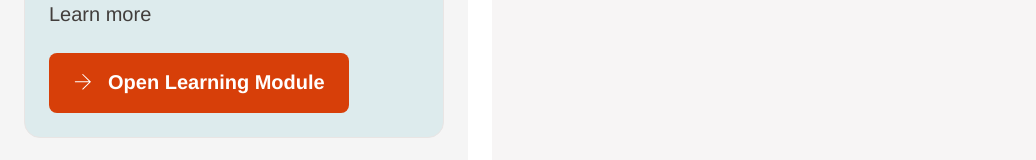
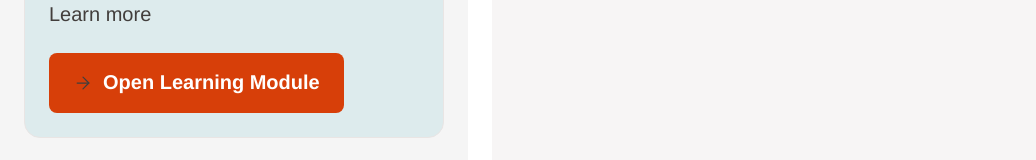
Before and after one commit to LoganJordan04/hatfield-live-data-public-ui, a React (Vite) app: page /ModulePage in a window 1280 px wide. Shown: the part 540-700 px from the top of the page, without its empty margins (0-1036 px from the left). Built offline with nearby package versions, Linux system fonts and the light colour scheme.

Commit message:
Swap svg icons w/ lucide icons

```diff
--- a/src/buttons/OpenLearningModuleButton.tsx
+++ b/src/buttons/OpenLearningModuleButton.tsx
@@ -1,7 +1,7 @@
 import { useNavigate } from "react-router-dom";
+import { ArrowRight } from "lucide-react";
 
 export default function OpenLearningModuleButton() {
-
   const navigate = useNavigate();
 
   return (
@@ -11,13 +11,7 @@ export default function OpenLearningModuleButton() {
       onClick={() => navigate("/LearningPage")}
       className="inline-flex items-center justify-center gap-2.5 px-6 py-4 relative flex-[0_0_auto] bg-[#d73f09] rounded-lg overflow-hidden cursor-pointer focus-visible:outline focus-visible:outline-2 focus-visible:outline-offset-2 focus-visible:outline-[#0d5257]"
     >
-      <span className="relative w-[25px] h-[25px] rotate-180 aspect-[1]" aria-hidden="true">
-        <img
-          className="absolute w-[82.00%] top-[calc(50.00%_-_8px)] left-[18.00%] h-4 -rotate-180 aspect-[1]"
-          alt="Button to display the learning module page"
-          src="/images/forward-arrow.svg"
-        />
-      </span>
+      <ArrowRight aria-hidden="true" className="text-body" size={20} />
       <span className="relative w-fit mt-[-1.00px] [font-family:'Open_Sans-Bold',Helvetica] font-bold text-white text-xl tracking-[0] leading-[29.0px] whitespace-nowrap">
         Open Learning Module
       </span>
--- a/src/buttons/ReturnToDataButton.tsx
+++ b/src/buttons/ReturnToDataButton.tsx
@@ -1,4 +1,5 @@
 import { Link } from "react-router-dom";
+import { ArrowLeft } from "lucide-react";
 
 export default function ReturnToDataButton() {
   return (
@@ -6,13 +7,7 @@ export default function ReturnToDataButton() {
       to="/ModulePage"
       className="inline-flex items-center justify-center gap-2.5 px-6 py-4 relative bg-white rounded-lg overflow-hidden border border-solid border-[#e9e5e4] focus-visible:ring-2 focus-visible:ring-black focus-visible:ring-offset-2"
     >
-      <span className="relative w-[25px] h-[25px] aspect-[1]" aria-hidden="true">
-        <img
-          className="absolute w-[93.75%] h-[89.58%] top-[10.42%] left-[6.25%]"
-          alt="Button to go back to the data page"
-          src="/images/back-arrow.svg"
-        />
-      </span>
+      <ArrowLeft aria-hidden="true" className="text-body" size={20} />
       <span className="relative w-fit mt-[-1.00px] [font-family:'Open_Sans-Regular',Helvetica] font-normal text-[#423e3c] text-xl tracking-[0] leading-[29.0px] whitespace-nowrap">
         Return to data
       </span>
```
Also changed, not shown: public/images/forward-arrow.svg (deleted).
